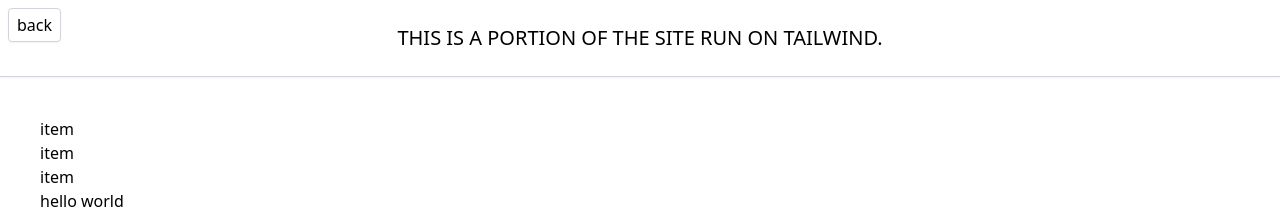
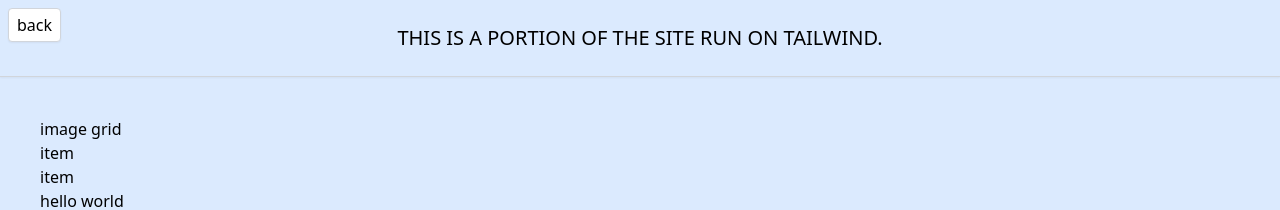
Before and after one commit to stujmar/css-animations, a website: page tailwind.html in a window 1280 px wide. Shown: the top 210 px of the page. Drawn offline with Linux system fonts and the light colour scheme.

Commit message:
[sm] added a subfolder with its own imdex for grid images

```diff
--- a/tailwind.html
+++ b/tailwind.html
@@ -7,15 +7,15 @@
     <link rel="stylesheet" href="css/tailwind-out.css">
     <title>Tailwind</title>
 </head>
-<body>
+<body class="bg-blue-100">
     <div class="w-full border-b border-gray-300 shadow-sm relative py-6">
         <div class="text-center mx-auto mt-4 sm:mt-0 w-64 sm:w-full font-medium text-xl uppercase">This is a portion of the site run on tailwind.</div>
-        <a class="block w-min bg-white border border-gray-300 px-2 absolute top-0 left-0 py-1 shadow-sm rounded m-2 hover:bg-gray-50 " href="index.html">back</a>
+        <a class="block w-min bg-white border border-gray-300 px-2 absolute top-0 left-0 py-1 shadow-sm rounded m-2 hover:bg-gray-50" href="index.html">back</a>
     </div>
     <div class="p-10">
 
         <main class="grid">
-            <div class="">item</div>
+            <a class="" href="./image-grid">image grid</a>
             <div class="">item</div>
             <div class="">item</div>
             hello world
```
Also changed, not shown: image-grid/index.html (added, +12 -0 lines), css/tailwind-out.css.
